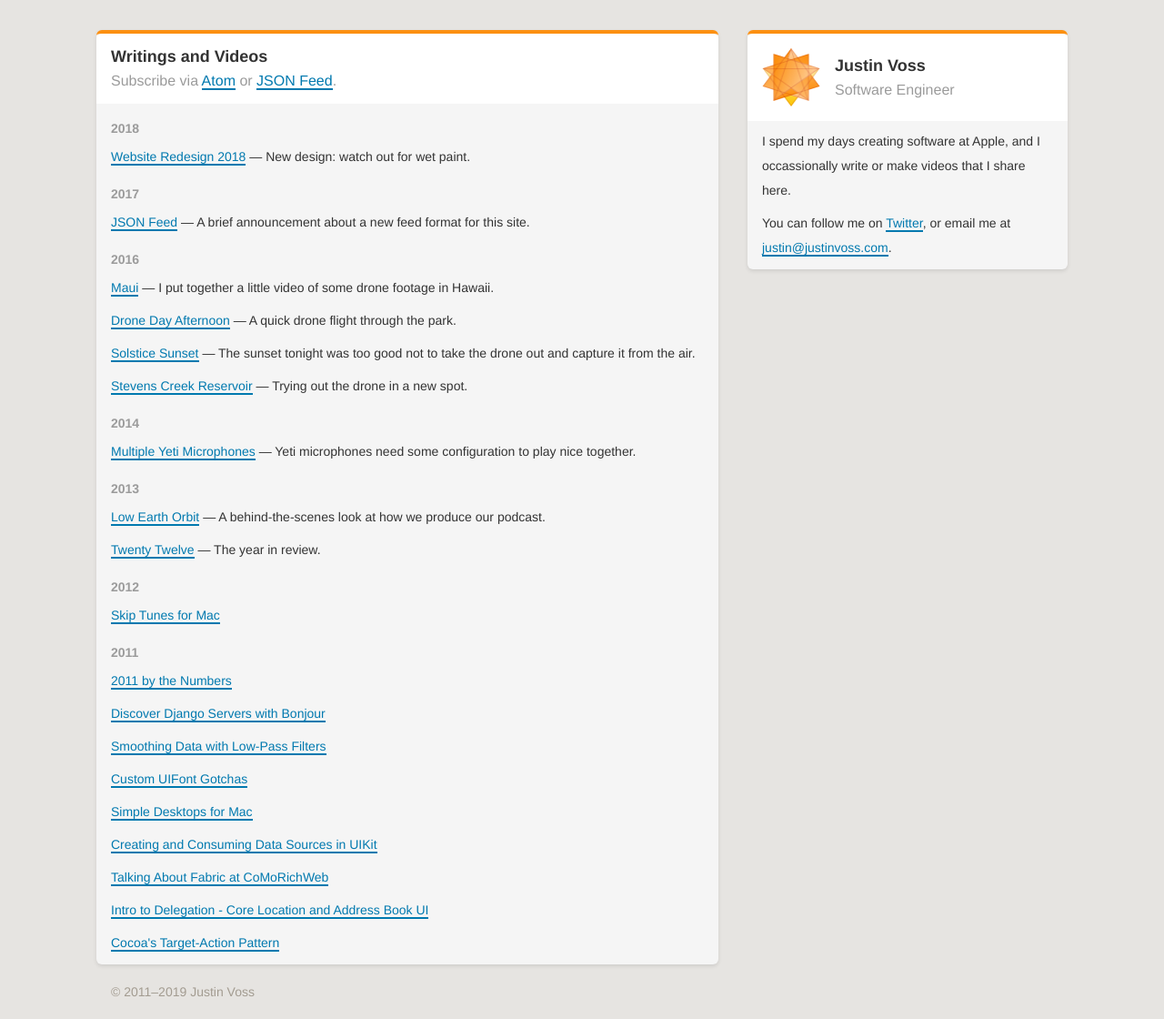
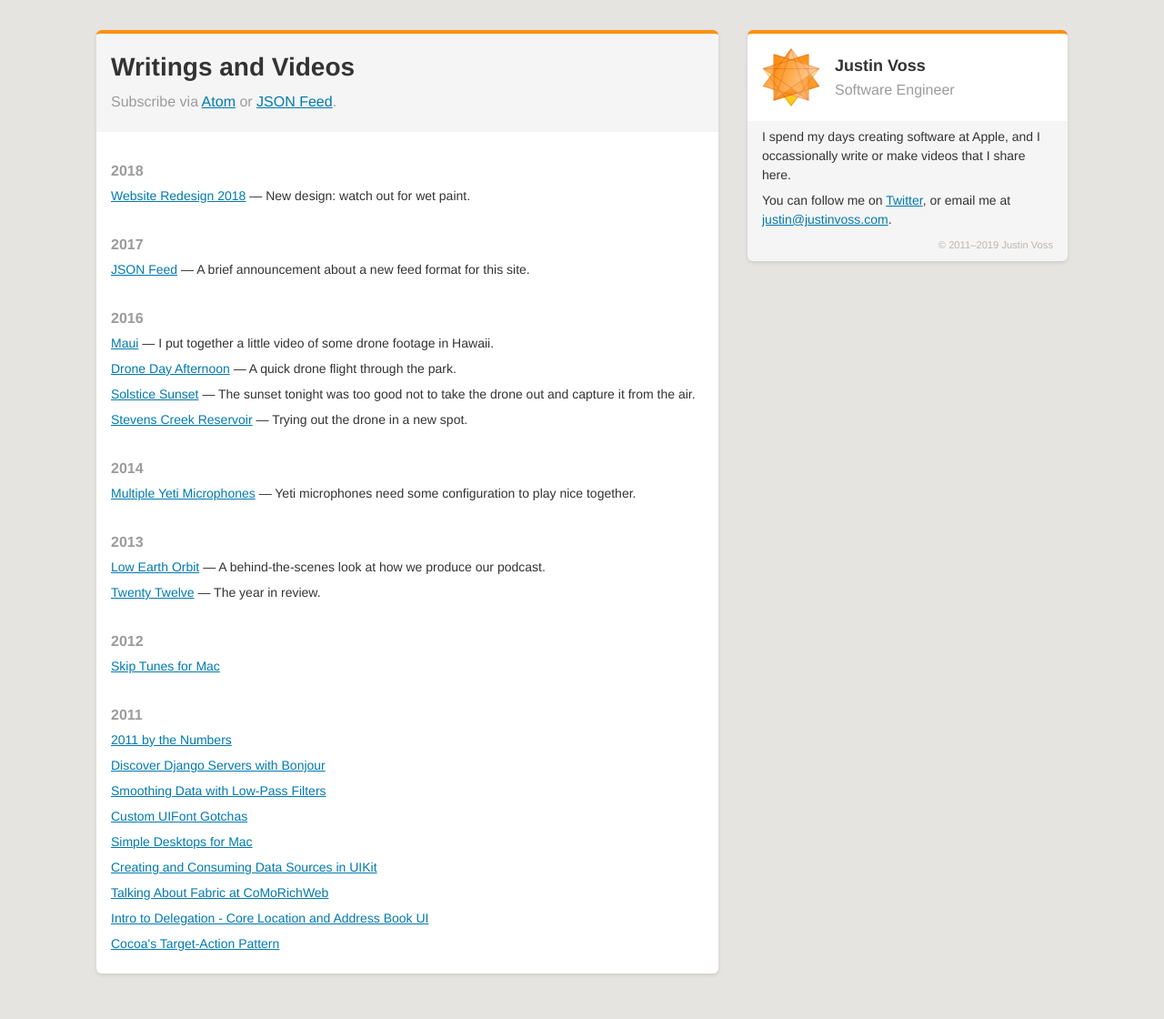
Before and after one commit to justinvoss/justinvoss.com, a Jekyll site: the page built from index.html, in a window 1280 px wide. Shown: the whole page at 91% size. Built offline with Jekyll 4.4.1, drawn with Linux system fonts in a browser that asks for light colours; after the commit the page ends 1099 px from its top, so only the background shows below that.

Commit message:
Design tweaks and refactoring.

```diff
--- a/_includes/about-box.html
+++ b/_includes/about-box.html
@@ -1,13 +1,16 @@
-<div class="l-box s-gray">
-	<div class="l-box-header">
+
+<section class="s-section-orange s-invert">
+    <div class="l-section-header">
         <div class="l-site-header">
             <div class="l-site-header-logo"></div>
             <div class="l-site-header-text">
-        		<h1><a href="/">Justin Voss</a></h1>
-        		<h2>Software Engineer</h2>
-            </div>
-        </div>
-	</div>
-	<p class="s-condensed">I spend my days creating software at Apple, and I occassionally write or make videos that I share here.</p>
-	<p class="s-condensed">You can follow me on <a href="https://twitter.com/justinvoss" rel="me">Twitter</a>, or email me at <a href="mailto:{{ site.email }}">{{ site.email }}</a>.</p>
-</div>
+                <h1 class="s-site-header-title"><a href="/">Justin Voss</a></h1>
+                <h2 class="s-site-header-subtitle">Software Engineer</h2>
+            </div><!-- .l-site-header-text -->
+        </div><!-- .l-site-header -->
+    </div><!-- .l-section-header -->
+
+    <p>I spend my days creating software at Apple, and I occassionally write or make videos that I share here.</p>
+    <p>You can follow me on <a href="https://twitter.com/justinvoss" rel="me">Twitter</a>, or email me at <a href="mailto:{{ site.email }}">{{ site.email }}</a>.</p>
+    <p class="s-site-copyright">{{ site.copyright }}</p>
+</section>
--- a/_layouts/default.html
+++ b/_layouts/default.html
@@ -12,7 +12,7 @@
     <link rel="stylesheet" type="text/css" href="/static/css/video-js.min.css">
     <link rel="stylesheet" type="text/css" href="/static/css/justinvoss-video-js.css">
     {% endif %}
-    <link rel="stylesheet" type="text/css" href="/static/css/justinvoss.css?v=2018">
+    <link rel="stylesheet" type="text/css" href="/static/css/justinvoss.css?v=2019">
     <link rel="stylesheet" type="text/css" href="/static/css/code.css?v=2018">
 
     {% if layout.wants_bigfoot %}
@@ -38,12 +38,7 @@
 </head>
 <body{% if layout.body_class %} class="{{ layout.body_class }}"{% endif %}>
 
-
 {{ content }}
-
-<div class="l-footer">
-  <p class="s-footnote">{{ site.copyright }}</p>
-</div>
 
 </body>
 </html>
--- a/index.html
+++ b/index.html
@@ -3,23 +3,26 @@ layout: default
 ---
 
 <div class="l-columns">
-  <div class="l-column-pre-right">
+  <div class="l-column-right">
     {% include about-box.html %}
-  </div>
+  </div><!-- .l-column-right -->
+  <div class="l-column-left">
+    <section class="s-section-orange">
+      <article class="s-post-list">
+        <div class="l-section-header">
+          <h1>Writings and Videos</h1>
+          <p class="s-section-header-sub">Subscribe via <a href="/atom.xml">Atom</a> or <a href="/feed.json">JSON Feed</a>.</p>
+        </div><!-- .l-section-header -->
 
-  <div class="l-column-post-left">
-    <div class="l-box s-gray">
-      <div class="l-box-header">
-        <h1>Writings and Videos</h1>
-        <h2>Subscribe via <a href="/atom.xml">Atom</a> or <a href="/feed.json">JSON Feed</a>.</h2>
-      </div>
       {% assign year = '' %}
       {% for post in site.posts %}
         {% capture this_year %}{{ post.date | date: "%Y" }}{% endcapture %}
         {% if year != this_year %}<h3>{{ this_year }}</h3>{% endif %}
         {% assign year = this_year %}
-        <p class="s-condensed"><a href="{{ post.url }}">{{ post.title }}</a>{% if post.blurb %} &mdash; {{ post.blurb }}{% endif %}</p>
+        <p><a href="{{ post.url }}">{{ post.title }}</a>{% if post.blurb %} &mdash; {{ post.blurb }}{% endif %}</p>
       {% endfor %}
-    </div>
-  </div>
-</div>
+
+      </article>
+    </section>
+  </div><!-- .l-column-left -->
+</div><!-- .l-columns -->
--- a/static/css/justinvoss.css
+++ b/static/css/justinvoss.css
@@ -1,272 +1,24 @@
 
 body {
 	background-color: #E6E4E1;
-	font-family: "Helvetica", sans-serif;
-	color: #333333;
+	color: #333;
+	font: 14px "Helvetica", sans-serif;
+	line-height: 21px;
+	margin-bottom: 2em;
 }
 
 math {
-	font-family: "Helvetica", sans-serif;
+	font: 14px "Helvetica", sans-serif;
+	display: block;
 }
 
-h1 {
-	font-weight: bold;
-	font-size: 18px;
-	line-height: 18px;
-	margin: 18px 16px 9px 16px;
-}
+math mrow { padding: 4px 0; }
+math mo { padding: 0 6px; }
 
-h2 {
-	font-weight: bold;
-	font-size: 16px;
-	line-height: 18px;
-	margin: 45px 16px 9px 16px;
-}
-
-h3 {
-	color: #9B9B9B;
-	font-weight: bold;
-	font-size: 14px;
-	line-height: 18px;
-	margin: 18px 0 9px 0;
-	text-transform: uppercase;
-}
-
-hr {
-	border-top: 1px solid #777777;
-	border-bottom: none;
-	border-left: none;
-	border-right: none;
-	margin: 45px;
-}
-
-p, li
-{
-	font-size: 14px;
-	line-height: 27px;
-}
-
-p {
-	margin: 27px 16px;
-}
-
-li {
-	margin: 0 16px;
-}
-
-li p {
-	margin: 0 0 16px 0;
-}
-
-ul li {
-	list-style: none;
-	position: relative;
-	margin-left: 48px;
-	margin-bottom: 9px;
-}
-
-ol {
-	list-style: decimal outside;
-}
-
-ol li {
-	margin-bottom: 9px;
-	margin-left: 48px;
-}
-
-ul li:before {
-	/* Unfortunately there's no CSS property to change the color of the list bullet. */
-	content: "\2022";
-	color: #777777;
-	font-size: 28px;
-	position: absolute;
-	left: -16px;
-}
-
-math {
-	display: block;
-	font-size: 14px;
-}
-
-math mrow {
-	padding: 4px 0;
-}
-
-math mo {
-	padding: 0 6px;
-}
-
-blockquote {
-	background-color: #F5F5F5;
-	color: #555555;
-	padding: 1px 16px; /* 1px top / bottom padding to avoid margin collapsing. */
-	border-left: 4px solid #AAAAAA;
-	font-style: italic;
-}
-
-blockquote > :first-child {
-	margin-top: 27px;
-}
-
-blockquote > :last-child {
-	margin-bottom: 27px;
-}
-
-blockquote em {
-	font-style: normal;
-}
-
-aside {
-	background-color: #FFEBCC;
-	color: #AF6206;
-	padding: 1px 16px; /* 1px top / bottom padding to avoid margin collapsing. */
-	border-left: 4px solid #AF6206;
-	font-style: italic;
-}
-
-aside > :first-child {
-	margin-top: 27px;
-}
-
-aside > :last-child {
-	margin-bottom: 27px;
-}
-
-aside em {
-	font-style: normal;
-}
-
-pre {
-	background-color: #444444;
-	color: white;
-	padding: 16px;
-	overflow-x: scroll
-}
-
-p code,
-li code
-{
-	background-color: #444444;
-	color: white;
-	padding: 2px 4px;
-	margin: 0 2px;
-	border-radius: 2px;
-}
-
-figure {
-	margin: 17px 0;
-}
-
-/* A 'blockimage' needs top and bottom margins equal to the text content. */
-.blockimage {
-	margin: 27px 0;
-}
-
-.blockimage img {
-	width: 100%;
-	height: auto;
-}
-
-a:link {
-	color: #0079AF;
-	text-decoration: none;
-	border-bottom: 2px solid #0079AF;
-}
-
-a:visited { /* FIXME */
-	color: #0079AF;
-	border-color: #0079AF;
-}
-
-a:hover { /* FIXME */
-	color: #11B3FC;
-	border-color: #5CC9FF;
-}
-
+a:link { color: #0079AF; }
+a:visited { color: #0079AF; }
+a:hover { color: #11B3FC; }
 /* TODO: a:active */
-
-a code {
-	background-color: transparent;
-	color: inherit;
-	margin: 0;
-	padding: 0;
-}
-
-.blockimage a {
-	border: none;
-}
-
-.l-box {
-	background-color: white;
-	margin: 32px 16px 0 16px;
-	padding: 1px 0; /* 1px top / bottom padding to avoid margin collapsing. */
-	max-width: 700px;
-	box-shadow: rgba(0, 0, 0, 0.1) 0px 2px 4px;
-	border-radius: 6px;
-	border-top: 4px solid #FC9011;
-}
-
-.s-box-blue {
-	border-color: #11B3FC;
-}
-
-.l-box h1,
-.l-box h2,
-.l-box h3
-{
-	margin-left: 16px;
-	margin-right: 16px;
-}
-
-.l-box-header {
-	background-color: white;
-	padding: 16px 0;
-}
-
-.l-box > :first-child {
-	margin-top: -1px;
-	border-top-right-radius: 6px;
-	border-top-left-radius: 6px;
-}
-
-.l-box > :last-child {
-	border-bottom-right-radius: 6px;
-	border-bottom-left-radius: 6px;
-}
-
-.l-box-header h1,
-.l-box-header h2
-{
-	margin-top: 0;
-}
-
-.l-box-header h1 a {
-	color: inherit;
-	border: none;
-}
-
-.l-box-header h2 {
-	color: #9B9B9B;
-	font-weight: normal;
-}
-
-.l-box-header :last-child {
-	margin-bottom: 0;
-}
-
-.s-gray {
-	background-color: #F5F5F5;
-}
-
-p.s-condensed {
-	line-height: 27px;
-	margin: 9px 16px;
-}
-
-p.s-footnote {
-	color: #A39C91;
-	margin: 16px 32px;
-}
 
 .l-columns {
 	padding: 1px 0 1px 0; /* avoid margin collapse, so the two columns have the same top edge */
@@ -280,36 +32,184 @@ p.s-footnote {
 		display: flex;
 	}
 
-	.l-column-pre-left,
-	.l-column-post-left {
+	.l-column-left {
 		flex: 1;
-	}
-
-	.l-column-post-right,
-	.l-column-pre-right {
-		flex: 0 1 384px;
-	}
-
-	.l-column-pre-right {
-		order: 1;
-	}
-
-	.l-column-post-left {
 		order: 0;
 	}
 
-	.l-footer {
-		margin: 0 auto;
-		max-width: 1100px;
+	.l-column-right {
+		flex: 0 1 384px;
+		order: 1;
 	}
 }
 
-#disqus_thread {
+section {
+	background-color: white;
+	margin: 32px 16px 0 16px;
+	padding: 1px 0;
+	max-width: 700px;
+	box-shadow: rgba(0, 0, 0, 0.1) 0px 2px 4px;
+	border-radius: 6px;
+}
+
+.s-section-orange {
+	border-top: 4px solid #FC9011;
+}
+
+.s-section-blue {
+	border-top: 4px solid #11B3FC;
+}
+
+section .l-section-header {
+	background-color: #F5F5F5;
+	/* The rounded corners seem to produce a 1px gap. */
+	margin-top: -1px;
+	/* Any background color will clip the curve of the top border. */
+	border-top-right-radius: 6px;
+	border-top-left-radius: 6px;
+	padding: 16px 0;
+}
+
+section.s-invert {
+	background-color: #F5F5F5;
+}
+
+section.s-invert .l-section-header {
+	background: #fff;
+}
+
+section .l-section-header h3 {
+	font-size: 18px;
+	line-height: 18px;
 	margin: 0 16px;
 }
 
-#disqus_placeholder p {
-	margin: 16px;
+.s-section-header-sub {
+	font-size: 16px;
+	line-height: 18px;
+	margin: 0 16px;
+	color: #9B9B9B;
+}
+
+.l-section-header h3 + .s-section-header-sub {
+	margin-top: 14px;
+}
+
+section p {
+	margin: 0.5em 16px;
+}
+
+article p {
+	margin: 1.5em 16px;
+}
+
+article h1 {
+	font-size: 2em;
+	line-height: 1.5em;
+	margin: 0 16px;
+	font-weight: bold;
+}
+
+article h2 {
+	font-size: 1.5em;
+	line-height: 1.0em;
+	margin-top: 2em;
+	margin-bottom: 0em;
+	font-weight: bold;
+	color: #FC9011;
+	border-left: 4px solid #FC9011;
+	padding: 12px 0 12px 12px;
+}
+
+article h3 {
+	font-size: 16px;
+  	line-height: 21px;
+	margin-top: 2em;
+	margin-bottom: 0em;
+	color: #9B9B9B;
+	border-left: 4px solid #9B9B9B;
+	padding: 0 0 0 12px;
+	text-transform: uppercase;
+}
+
+article .blockimage {
+	margin: 1.5em 0;
+}
+
+article .blockimage img {
+	width: 100%;
+	height: auto;
+}
+
+article p code,
+article li code {
+	background-color: #eee;
+	padding: 2px 4px;
+	margin: 0 2px;
+	border-radius: 2px;
+}
+
+article pre {
+	background-color: #444444;
+	color: white;
+	padding: 16px;
+	overflow-x: scroll;
+	-webkit-overflow-scrolling: touch;
+	line-height: 16px;
+}
+
+article ol,
+article ul {
+	padding-left: 48px;
+	padding-right: 16px;
+	margin: 1.5em 0;
+}
+article ol { list-style: decimal outside; }
+article ul { list-style: disc; }
+
+article li {
+	margin: 0.5em 0;
+}
+
+article li p {
+	margin-left: 0;
+	margin-right: 0;
+}
+
+article blockquote {
+	background-color: #F5F5F5;
+	color: #555555;
+	padding: 1px 16px; /* 1px top / bottom padding to avoid margin collapsing. */
+	border-left: 4px solid #AAAAAA;
+	font-style: italic;
+}
+
+article blockquote > :first-child { margin-top: 1em; }
+article blockquote > :last-child { margin-bottom: 1em; }
+
+article blockquote em,
+article blockquote code {
+	font-style: normal;
+}
+
+article blockquote h2,
+article blockquote h3 {
+	color: inherit;
+	border: none;
+	padding: 0;
+	margin: 0 16px;
+}
+
+article blockquote code {
+	background-color: #ddd;
+}
+
+hr {
+	border-top: 1px solid #e0e0e0;
+	border-bottom: none;
+	border-left: none;
+	border-right: none;
+	margin: 3em;
 }
 
 .l-site-header {
@@ -349,6 +249,75 @@ p.s-footnote {
 	align-self: center;
 }
 
+.s-site-header-title {
+	font-size: 18px;
+	line-height: 18px;
+	font-weight: bold;
+	margin: 0 16px 9px 16px;
+}
+
+.s-site-header-title a {
+	color: inherit;
+	text-decoration: none;
+}
+
+.s-site-header-subtitle {
+	color: #9B9B9B;
+	font-size: 16px;
+	line-height: 18px;
+	font-weight: normal;
+	margin: 0 16px ;
+}
+
+.s-site-copyright {
+	color: #bcb6ae;
+	font-size: 0.8em;
+	text-align: right;
+}
+
+article aside {
+	background-color: #FFEBCC;
+	color: #AF6206;
+	padding: 1px 16px; /*1px top / bottom padding to avoid margin collapsing.*/
+	border-left: 4px solid #AF6206;
+	font-style: italic;
+}
+
+article aside h2,
+article aside h3 {
+	color: inherit;
+	border: none;
+	padding: 0;
+	margin: 0 16px;
+}
+
+article aside > :first-child { margin-top: 1em; }
+article aside > :last-child { margin-bottom: 1em; }
+
+article aside em {
+	font-style: normal;
+}
+
+.s-post-list {
+	margin-bottom: 1.5em;
+}
+
+.s-post-list p {
+	margin: 0.5em 16px;
+}
+
+.s-post-list h3 {
+	border-color: transparent;
+}
+
+#disqus_thread {
+	margin: 0 16px;
+}
+
+#disqus_placeholder p {
+	margin: 16px;
+}
+
 /* The Bigfoot footnotes get messed up due to some earlier styling, so undo some of those here. */
 
 p a.footnote-button {
```
Also changed, not shown: _includes/disqus.html (added, +35 -0 lines), _layouts/post.html (+26 -62 lines).
